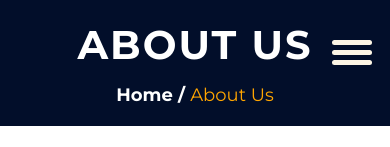
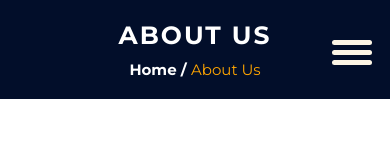
Before and after one commit to utibeinyangetuk/cobef, a Vue app: page /about in a window 390 px wide. Shown: the top 147 px of the page. Built offline with nearby package versions, Linux system fonts and the light colour scheme.

Commit message:
fixed current page for mobile

```diff
--- a/src/components/CurrentPage.vue
+++ b/src/components/CurrentPage.vue
@@ -70,4 +70,24 @@ header .link {
    font-size: 18px;
    font-weight: bold;
 }
+
+@media only screen and (max-width: 600px) {
+   header {
+      text-align: center;
+   }
+
+   header h1 {
+      font-size: 25px;
+      margin-bottom: 10px;
+      letter-spacing: 2px;
+   }
+
+   header span {
+      font-size: 15px
+   }
+
+   header .link {
+      font-size: 15px;
+   }
+}
 </style>
```
